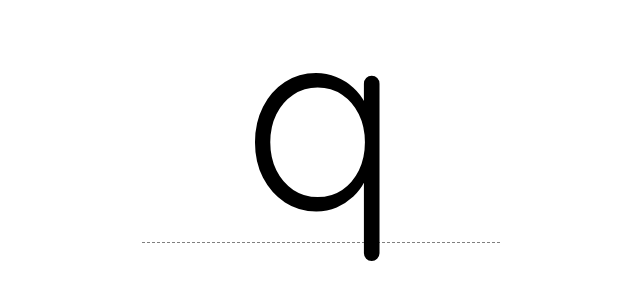
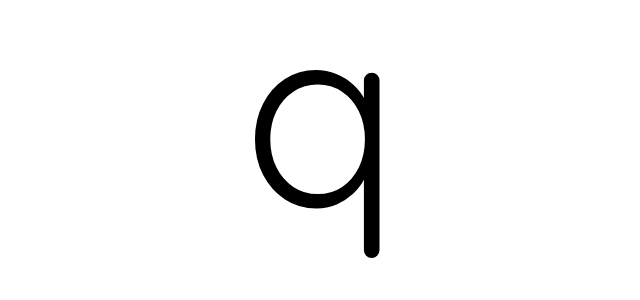
Before and after one commit to luk707/letters, a React (Create React App) app: page / in a window 1280 px wide. Shown: the part 292-592 px from the top of the page, without its empty margins (319-959 px from the left). Built offline with nearby package versions, Linux system fonts and the light colour scheme.

Commit message:
Remove dashed line

```diff
--- a/src/App.css
+++ b/src/App.css
@@ -10,13 +10,6 @@
   font-size: 260px;
 }
 
-.App > span {
-  border-bottom: 1px dashed grey;
-  padding: 0 100px;
-  height: 293px;
-  margin-top: -25px;
-}
-
 #confetti {
   position: fixed;
   top: 0;
```
